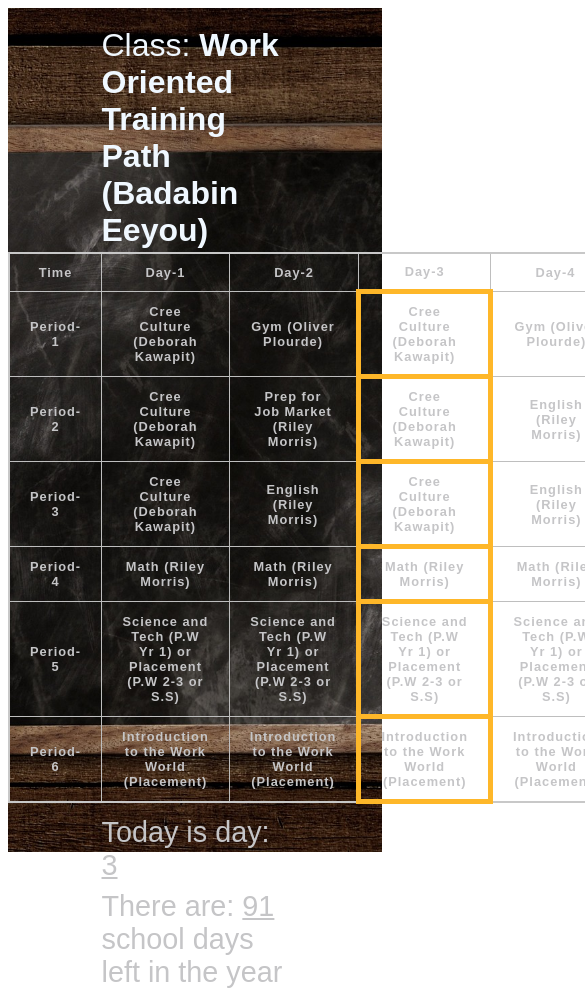
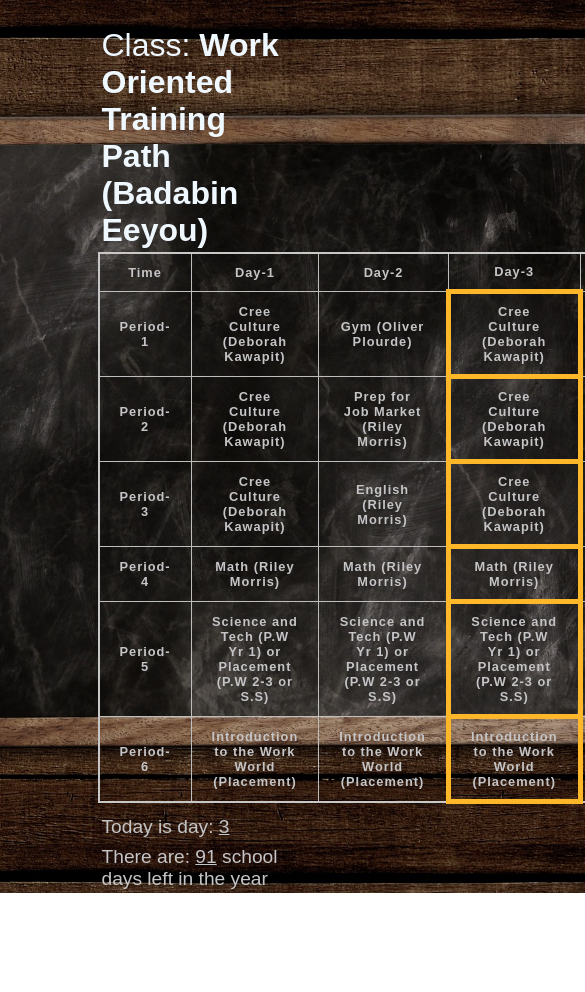
Before and after one commit to Riley-Morris/scheduleCheck, a plain HTML site: page index.html in a window 390 px wide. Shown: the top 992 px of the page, 585 px wide, since content can reach past the window. After the commit the page ends 893 px from the top, so only its background shows below. Drawn offline with Linux system fonts and the light colour scheme.

Commit message:
start fixing css for mobile, add media query to fix background image attachment and other sizing

```diff
--- a/index.html
+++ b/index.html
@@ -2,16 +2,15 @@
 <html lang="en">
 <head>
     <meta charset="UTF-8">
-    <meta name="viewport" content="width=device-width, initial-scale=1.0">
+    <meta name="viewport" content="width=device-width, initial-scale=1">
     <meta http-equiv="X-UA-Compatible" content="ie=edge">
     <title>Badabin Schedule</title>
     <link rel="stylesheet" href="style.css">
 
 </head>
 <body>
-    <div class="bg">
-        <header class = 'className'>Class: <strong>Work Oriented Training Path (Badabin Eeyou)</strong></header>
-
+    <header class = 'className'>Class: <strong>Work Oriented Training Path (Badabin Eeyou)</strong></header>
+    <div class="tableWrapper">
         <table id="scheduleTable">
             <tr>
                 <th>Time</th>
@@ -83,13 +82,14 @@
                 </th>
             </tr>
         </table>
+    </div>
         <div id = 'firstTextBox' class = 'textDisplayBox'>
             <span class = 'textDisplayNeighbor'>Today is day: <span class = 'dynamicDisplay' id = 'cycleDay'></span></span>
         </div>
         <div class = 'textDisplayBox'>
             <span class = 'textDisplayNeighbor'>There are: <span class = 'dynamicDisplay' id = 'daysLeft'></span> school days left in the year</span>
         </div>
-    </div>
+
 </body>
     <script src = 'script.js'></script>
 </html>
--- a/style.css
+++ b/style.css
@@ -3,20 +3,23 @@ html {
     height: 100%;
   }
 body{
-  font-size: 14px;
-
 height: 100%;
- }
- .bg{
 background-image: url('background.jpg');
 height: 100%;
 background-position: center;
 background-repeat: no-repeat;
 background-size: cover;
 }
+
+
 .containerBox{
 display: flex;
 
+}
+.tableWrapper{
+  width: 50vw;
+  margin-left: auto;
+  margin-right: auto;
 }
 table {
   border-collapse: collapse;
@@ -24,13 +27,8 @@ html {
   letter-spacing: 1px;
   font-size: 0.8rem;
   font-weight: 700;
-    width: 50%;
-    margin-left: auto;
-    margin-right: auto;
   color: #C5C5C7;
-
 }
-
 td, th {
   border: 1px solid rgb(190,190,190);
   padding: 10px 20px;
@@ -72,3 +70,26 @@ html {
 #firstTextBox{
   margin-top: 2%;
 }
+@media screen and (max-width: 480px) {
+  body {
+  background-attachment:fixed;
+  }
+  }
+@media screen and (max-width: 480px) {
+  table {
+  width: 50vw;
+  height: 50vh;
+  }
+  }
+@media screen and (max-width: 480px) {
+  .textDisplayBox {
+  max-width: 90vw;
+  font-size: 1.2rem;
+  }
+  }
+@media screen and (max-width: 480px) {
+  header {
+  max-width: 90vw;
+  font-size: 80%;
+  }
+  }
```
Lines whose indentation alone changed are shown as unchanged.
